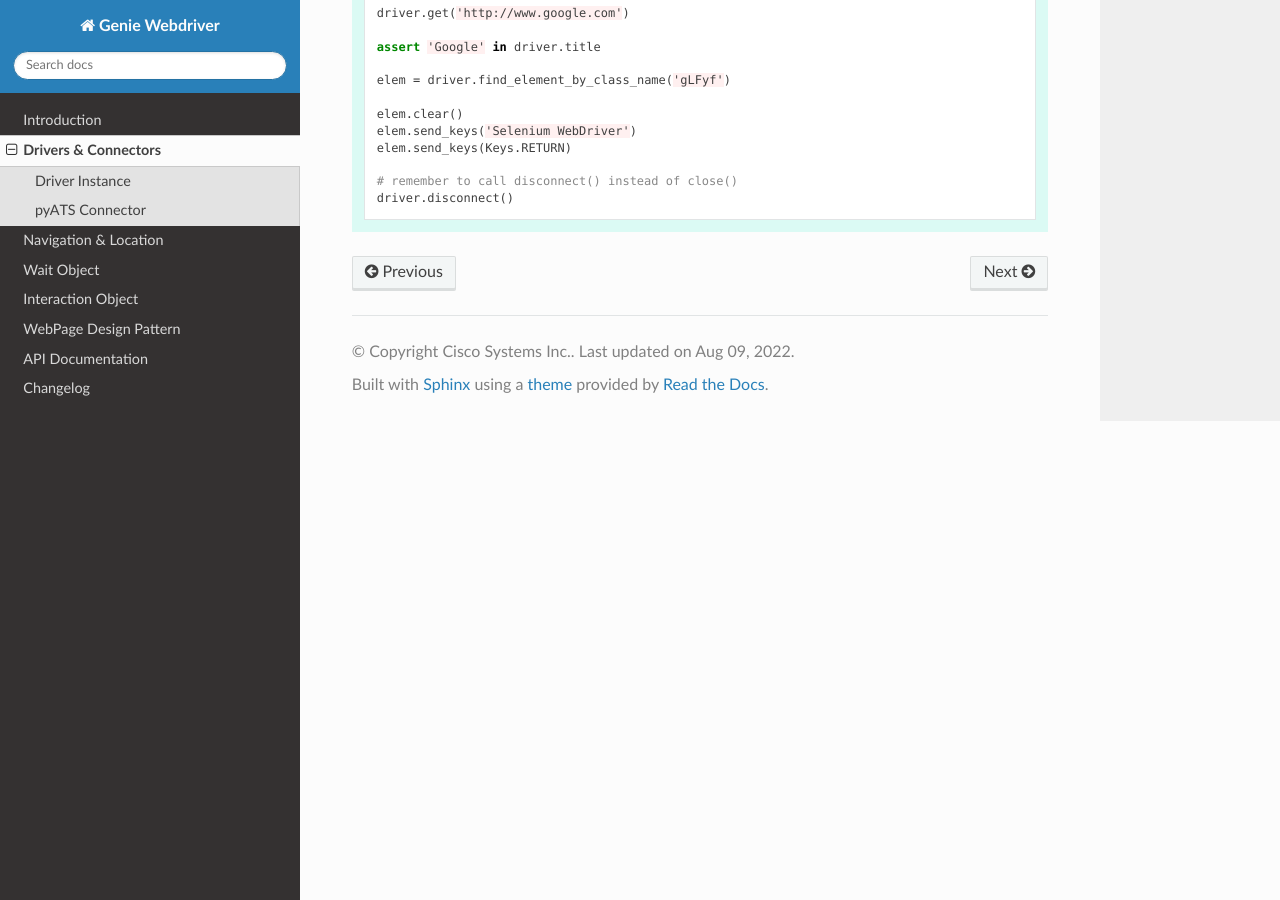
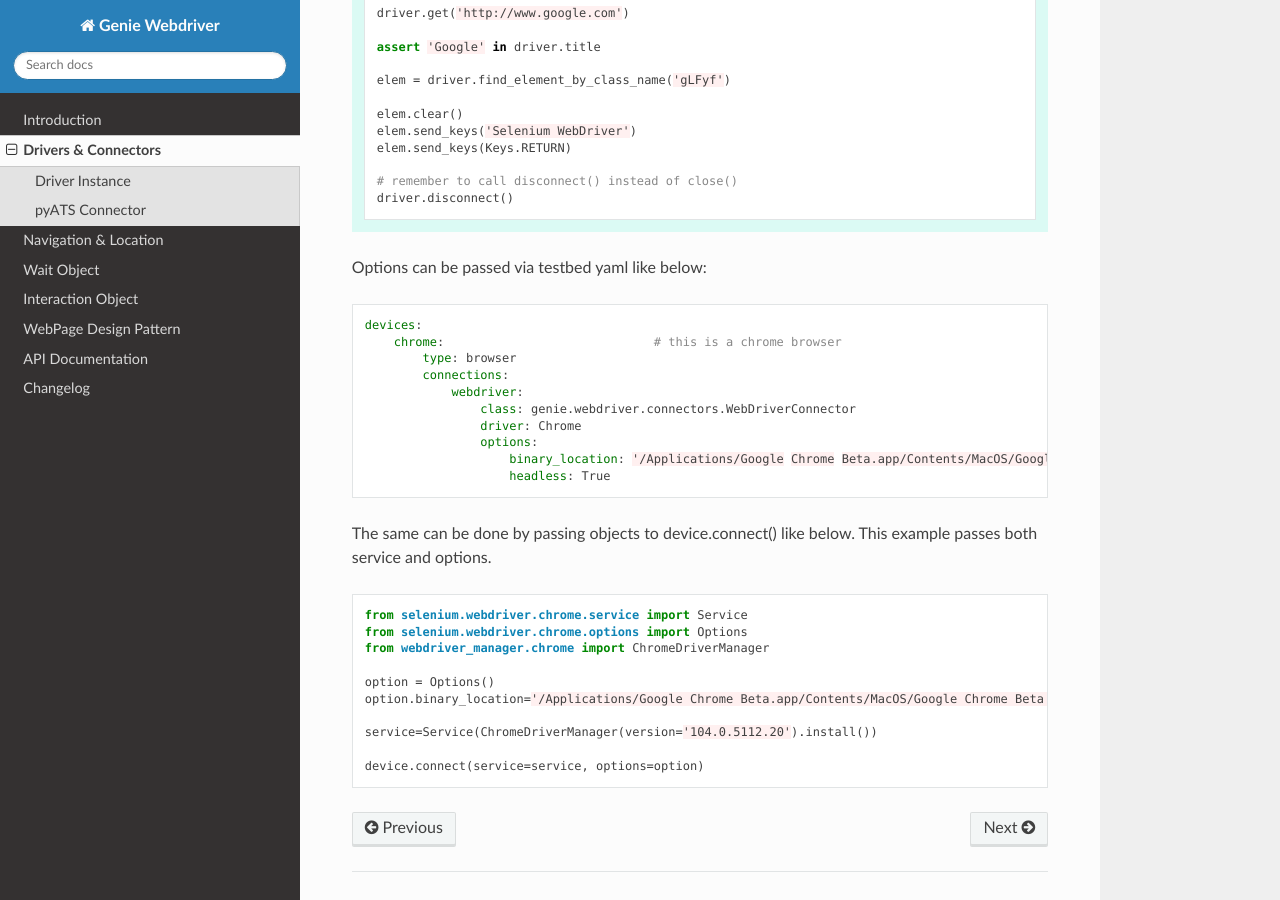
Before and after one commit to CiscoTestAutomation/geniewebdriver, a Sphinx documentation site: the page built from docs/connector.rst, in a window 1280 px wide and 900 px high, scrolled down 3361 px. Built offline with Sphinx 7.4.7 and the Read the Docs theme 2.0.0, drawn with Linux system fonts in a browser that asks for light colours.

Commit message:
doc update

```diff
--- a/docs/connector.rst
+++ b/docs/connector.rst
@@ -191,6 +191,36 @@ device instance.
         # remember to call disconnect() instead of close()
         driver.disconnect()
 
+Options can be passed via testbed yaml like below:
+
+.. code-block:: yaml
+
+    devices:
+        chrome:                             # this is a chrome browser
+            type: browser
+            connections:
+                webdriver:
+                    class: genie.webdriver.connectors.WebDriverConnector
+                    driver: Chrome
+                    options:
+                        binary_location: '/Applications/Google Chrome Beta.app/Contents/MacOS/Google Chrome Beta'
+                        headless: True
+
+The same can be done by passing objects to device.connect() like below. This example passes both service and options.
+
+.. code-block:: python
+
+    from selenium.webdriver.chrome.service import Service
+    from selenium.webdriver.chrome.options import Options
+    from webdriver_manager.chrome import ChromeDriverManager
+
+    option = Options()
+    option.binary_location='/Applications/Google Chrome Beta.app/Contents/MacOS/Google Chrome Beta'
+
+    service=Service(ChromeDriverManager(version='104.0.5112.20').install())
+
+    device.connect(service=service, options=option)
+
 .. _topology: http://wwwin-pyats.cisco.com/documentation/latest/topology/index.html
 
 .. _connection class: http://wwwin-pyats.cisco.com/documentation/latest/connections/class.html
```
